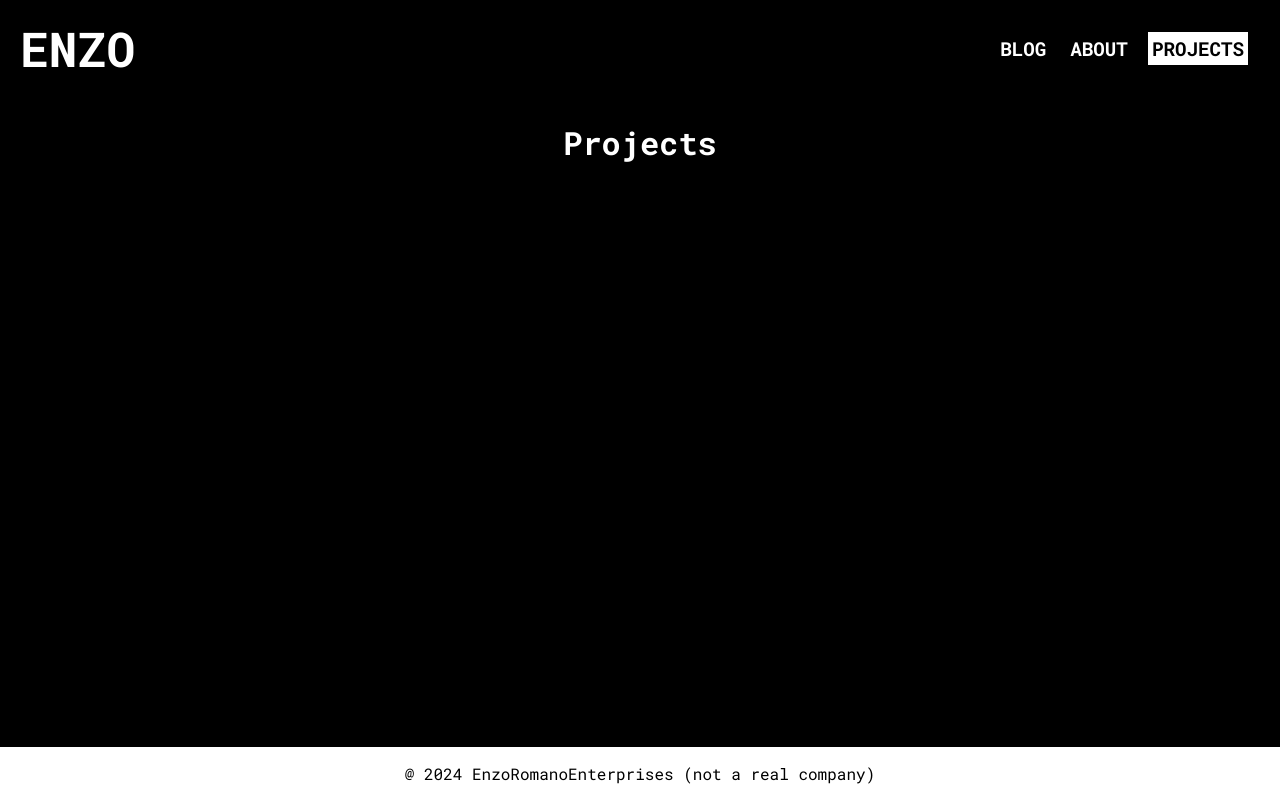
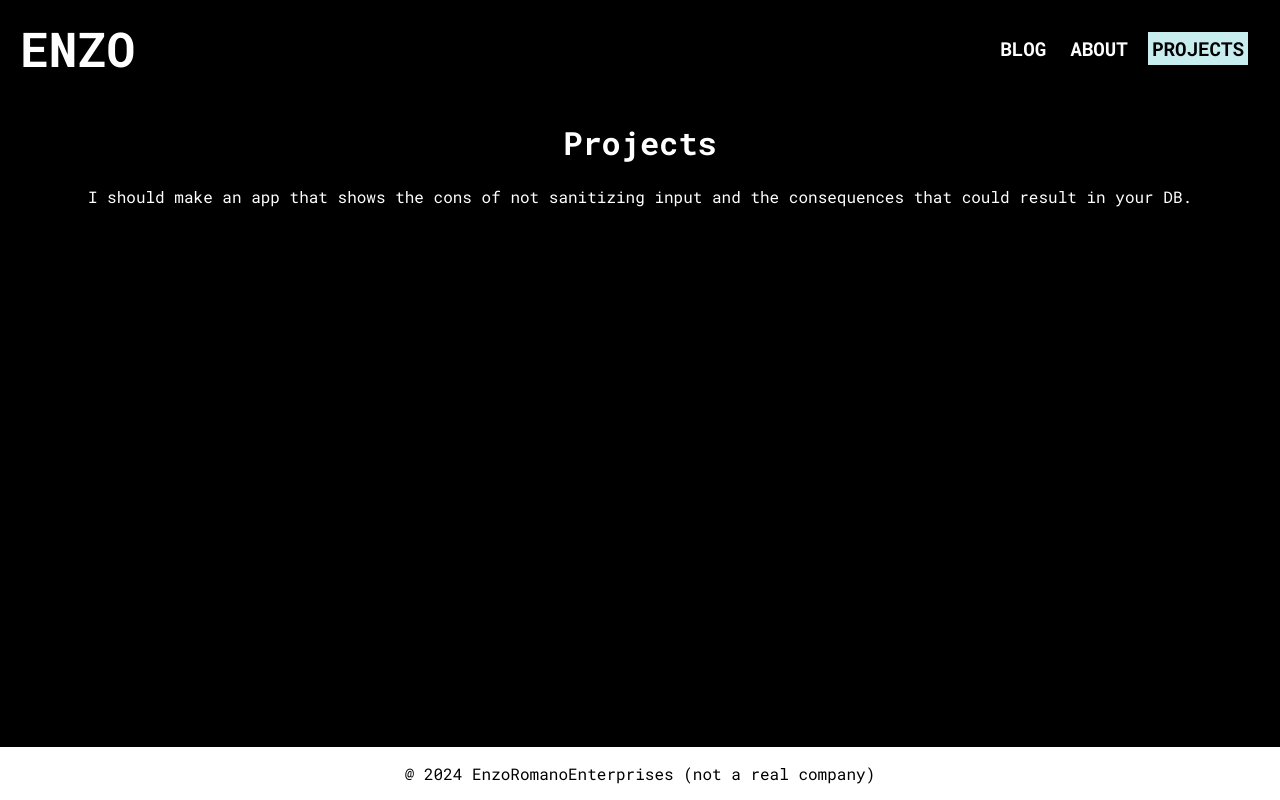
Before and after one commit to enzosromano/portfolio, a React (Create React App) app: page /projects in a window 1280 px wide. Built offline with nearby package versions, Linux system fonts and the light colour scheme.

Commit message:
navbar color change

```diff
--- a/src/components/Navbar/Navbar.css
+++ b/src/components/Navbar/Navbar.css
@@ -62,12 +62,13 @@
 }
 
 .nav li.active {
-    background-color: white;
+    background-color: #c7edef;
     color: black;
 }
 
 .nav li:hover {
-    background-color: #C1C1C1;
+    background-color: #c7edef;
+    color: black;
 }
 
 .site-title {
--- a/src/pages/Projects.tsx
+++ b/src/pages/Projects.tsx
@@ -1,3 +1,11 @@
 export default function Projects() {
-    return <h1>Projects</h1>
+    return (
+        <div>
+            <h1>Projects</h1>
+
+            <p>I should make an app that shows the cons of not sanitizing input and the
+                consequences that could result in your DB.
+            </p>
+        </div>
+)
 }
```
